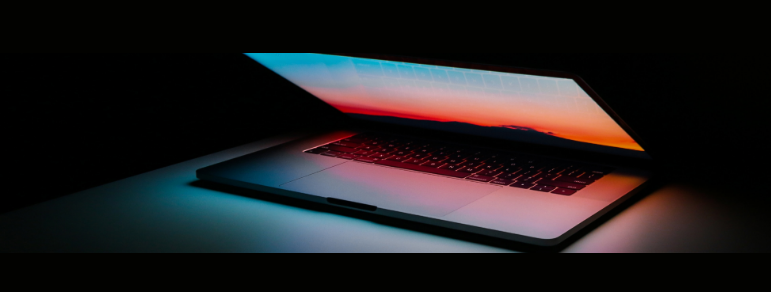
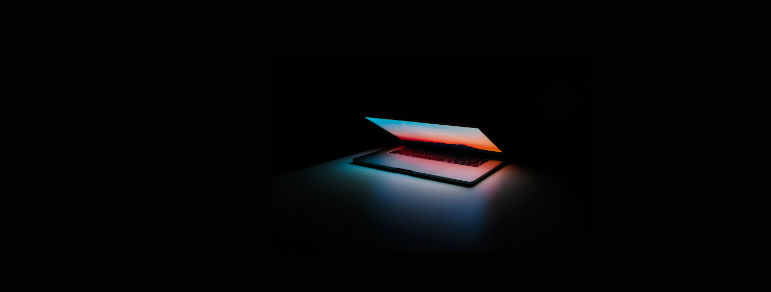
Before and after one commit to biancashiromoto/biancashiromoto.github.io, a React (Vite) app: page / in a window 1280 px wide. Shown: the part 372-664 px from the top of the page, without its empty margins (209-980 px from the left). Built offline with nearby package versions, Linux system fonts and the light colour scheme.

Commit message:
Set background size for screens wider than 768px

```diff
--- a/src/App.css
+++ b/src/App.css
@@ -27,3 +27,14 @@
     opacity: 100%;
   }
 }
+
+@media screen and (min-width: 768px) {
+  .background-image--container {
+    background: url('./assets/background-image.jpg') no-repeat center;
+    background-size: 25%;
+    height: 200px;
+    position: absolute;
+    top: 425px;
+    width: 100%;
+  }
+}
```
